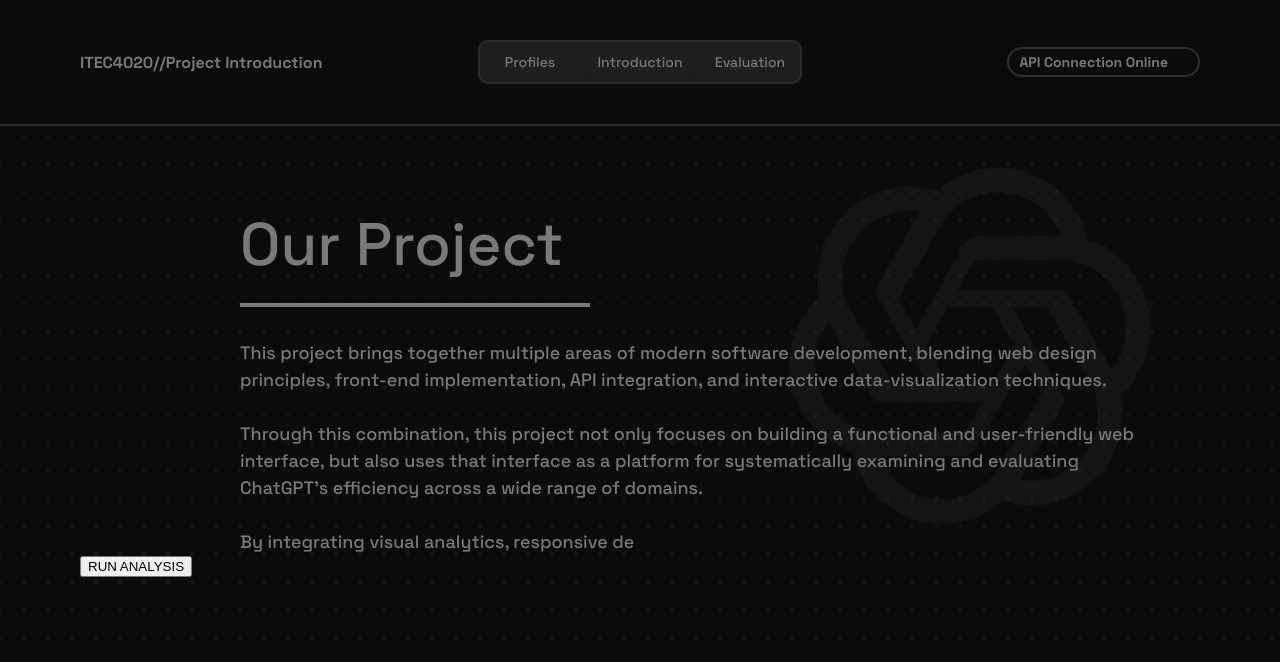
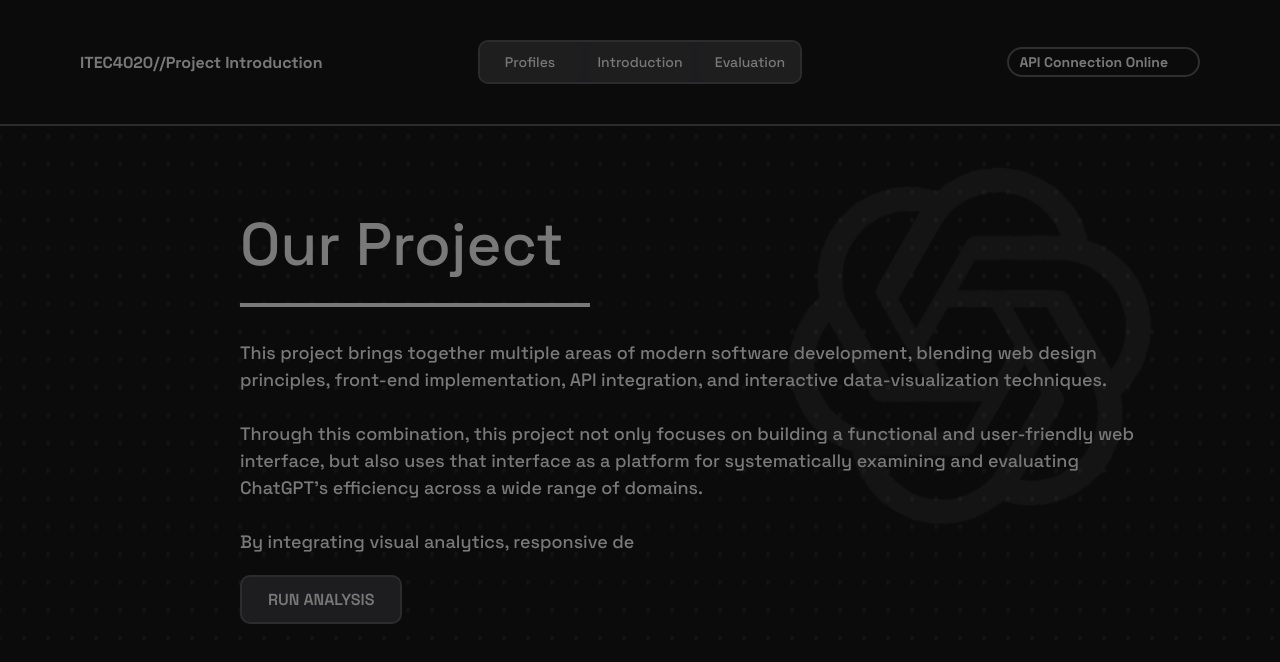
Before and after one commit to jordanYORKU/chatgpt-efficiency, a website built with Parcel: page index.html in a window 1280 px wide. Shown: the top 662 px of the page. Built offline with nearby package versions, Linux system fonts and the light colour scheme.

Commit message:
style.css
Added button styling CSS

```diff
--- a/style.css
+++ b/style.css
@@ -328,6 +328,28 @@
     to   { transform: translateX(250px) scale(0.25) rotate(360deg); }
 }
 
+.run-button-container {
+    margin-left: 160px;
+    margin-top: 20px;
+}
+
+.run-button {
+    background-color: #1D1D1F;
+    color: #787878;
+    border: 2px solid #2C2C2F;
+    padding: 12px 26px;
+    font-size: 16px;
+    font-family: 'Space Grotesk', sans-serif;
+    font-weight: 600;
+    border-radius: 10px;
+    cursor: pointer;
+    transition: 0.3s ease;
+}
+
+.run-button:hover {
+    color: #FFFFFF;
+    border-color: #3C3C40;
+}
 
 .typewriter {
     margin-top: -30px;
```
